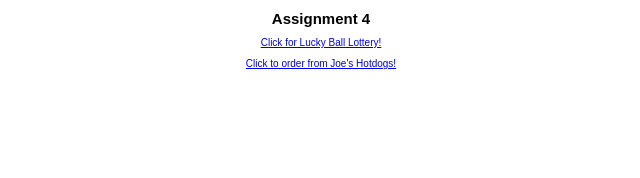
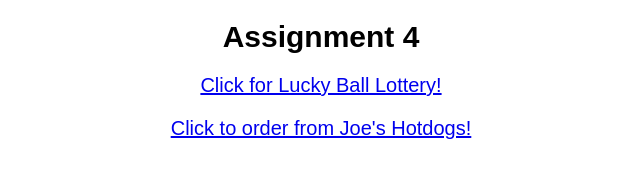
Before and after one commit to catherinelawliss/assignment4, a plain HTML site: page index.html in a window 1280 px wide. Shown: the whole page, without its empty margins (319-959 px from the left). Drawn offline with Linux system fonts and the light colour scheme.

Commit message:
Update index.html

```diff
--- a/index.html
+++ b/index.html
@@ -10,11 +10,11 @@
 		}
 		h1
 		{
-			font-size: 15px;
+			font-size: 30px;
 		}
 		p
 		{
-			font-size: 10px;
+			font-size: 20px;
 		}
 	</style>
 </head>
```
